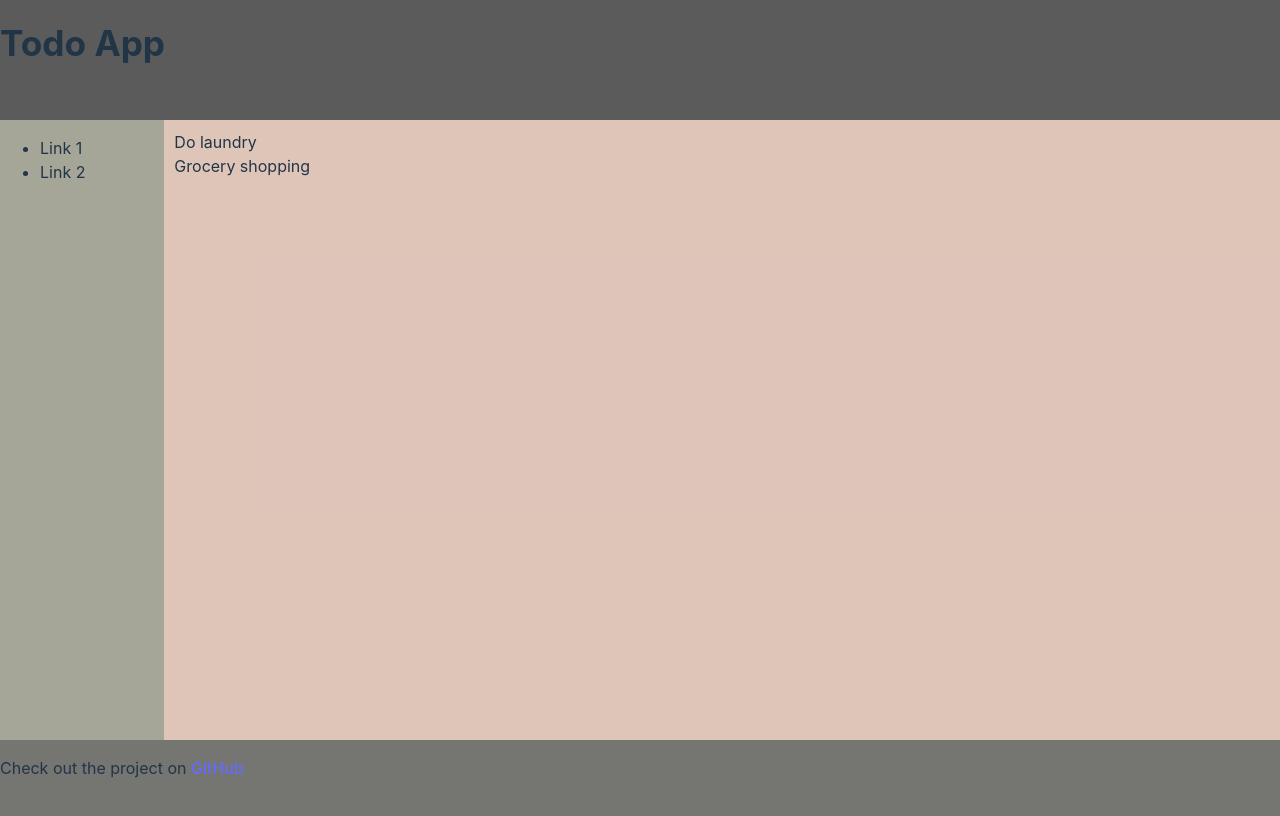
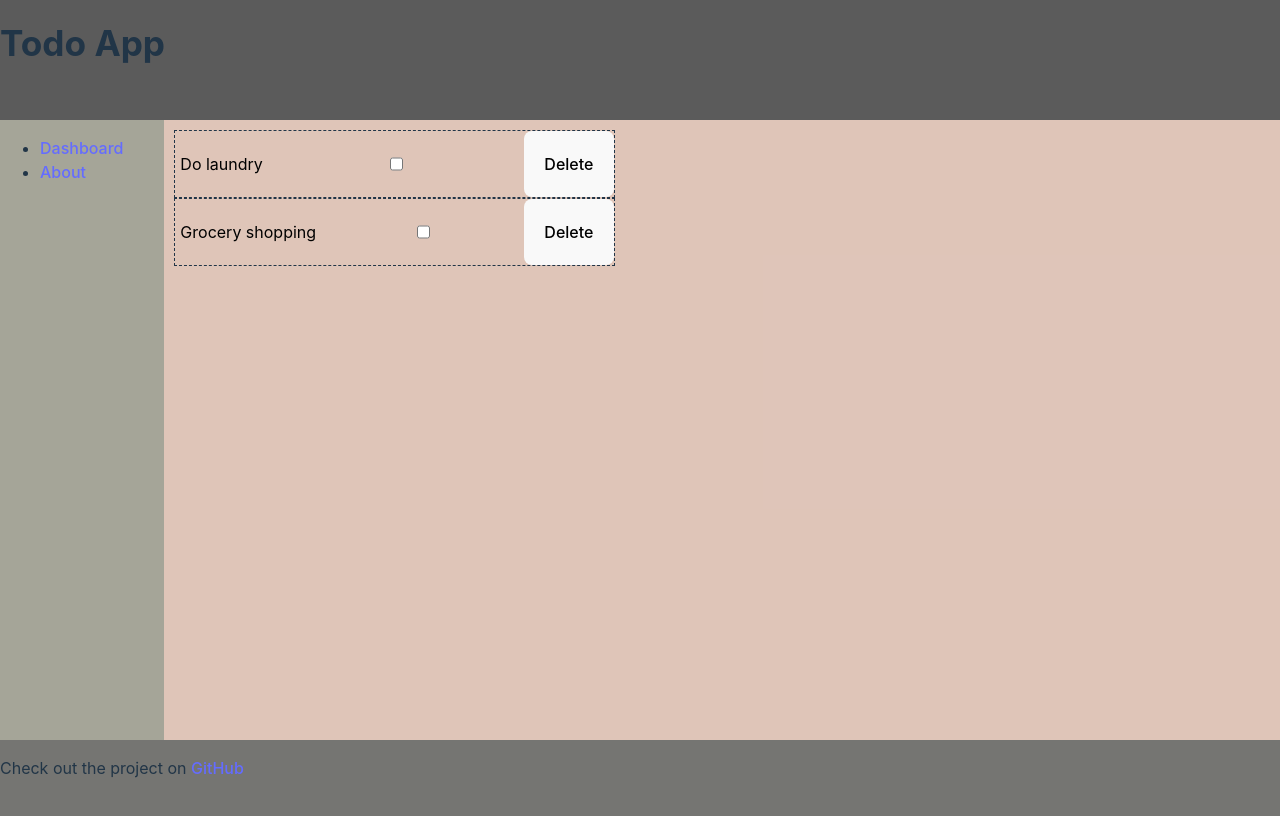
Before and after one commit to kodah-space/mini-project-todolist, a React (Vite) app: page / in a window 1280 px wide. Shown: the top 816 px of the page. Built offline with nearby package versions, Linux system fonts and the light colour scheme.

Commit message:
delete and checkbox

```diff
--- a/src/App.jsx
+++ b/src/App.jsx
@@ -2,8 +2,9 @@ import React from "react";
 import Navbar from "./components/Navbar";
 import Footer from "./components/Footer";
 import Sidebar from "./components/Sidebar";
-import ItemList from "./components/ItemList";
+import TodoList from "./components/TodoList";
 import PageNotFound from "./components/PageNotFound";
+import About from "./components/About";
 import "./App.css";
 import { BrowserRouter as Router, Route, Routes } from "react-router-dom";
 
@@ -14,7 +15,8 @@ function App() {
       <div className="side-main-container">
         <Sidebar />
         <Routes>
-          <Route path="/" element={<ItemList />} />
+          <Route path="/" element={<TodoList />} />
+          <Route path="/about" element={<About />} />
           <Route path="*" element={<PageNotFound />} />
         </Routes>
       </div>
--- a/src/components/Itemlist.css
+++ b/src/components/About.css
@@ -1,4 +1,4 @@
-.itemlist-container {
+.about-container {
   background-color: rgba(201, 150, 150, 0.5);
   width: 100%;
   height: 75vh;
--- /dev/null
+++ b/src/components/About.jsx
@@ -0,0 +1,36 @@
+import "./About.css";
+import React from "react";
+function About() {
+  return (
+    <footer className="about-container">
+      <h2>About</h2>
+      <p>
+        Lorem ipsum dolor sit amet, consectetur adipiscing elit. Donec in turpis
+        non lorem commodo interdum. Proin dignissim ac velit quis blandit.
+        Nullam ac odio at mauris egestas sodales. Nunc ipsum libero, blandit sit
+        amet mollis nec, sodales nec elit. Vestibulum ante ipsum primis in
+        faucibus orci luctus et ultrices posuere cubilia curae; Duis est nisi,
+        lobortis at mollis at, varius ac turpis. Curabitur commodo aliquet eros,
+        vitae sollicitudin diam tincidunt eget. Pellentesque habitant morbi
+        tristique senectus et netus et malesuada fames ac turpis egestas. Nunc
+        efficitur, lacus a dictum elementum, lorem nisi vehicula magna,
+        pellentesque pulvinar orci augue in ligula. Interdum et malesuada fames
+        ac ante ipsum primis in faucibus. Donec eu mauris metus. Praesent eget
+        magna et erat viverra convallis et quis felis. Aliquam hendrerit rhoncus
+        rhoncus. Nam mollis vehicula nisi imperdiet dignissim. Proin rutrum elit
+        ullamcorper pretium tempor. Nunc vitae mi vel diam sodales tempus eu nec
+        lacus. Nullam et purus sodales, mattis risus quis, venenatis neque.
+        Donec dapibus nibh at risus laoreet, in lacinia ipsum ornare. Sed cursus
+        eu justo vel luctus. In hac habitasse platea dictumst. Vestibulum ut
+        magna orci. Duis et erat a libero dapibus convallis. Aenean maximus est
+        nec purus mattis pellentesque. Aliquam imperdiet orci ex, varius varius
+        urna rhoncus at. Sed hendrerit cursus egestas. Praesent congue ante
+        gravida augue ultrices convallis tincidunt at lacus. Nulla imperdiet,
+        urna ac auctor imperdiet, sapien diam tempor elit, vel consequat nisi
+        purus lobortis sem.
+      </p>
+    </footer>
+  );
+}
+
+export default About;
--- a/src/components/ItemList.jsx
+++ /dev/null
@@ -1,19 +0,0 @@
-import React from "react";
-import "./Itemlist.css";
-
-const items = [
-  { id: 1, name: "Do laundry" },
-  { id: 2, name: "Grocery shopping" },
-];
-
-function ItemList() {
-  return (
-    <div className="itemlist-container">
-      {items.map((item) => (
-        <div key={item.id}>{item.name}</div>
-      ))}
-    </div>
-  );
-}
-
-export default ItemList;
--- a/src/components/Sidebar.jsx
+++ b/src/components/Sidebar.jsx
@@ -1,14 +1,19 @@
 import React from "react";
 import "./Sidebar.css";
-
-import { Routes, Route } from "react-router-dom";
+import { Link } from "react-router-dom";
 
 function Sidebar() {
   return (
     <div className="sidebar-container">
       <ul>
-        <li>Link 1</li>
-        <li>Link 2</li>
+        <li>
+          {" "}
+          <Link to="/"> Dashboard </Link> {/* <== ADD */}
+        </li>
+        <li>
+          <Link to="/about"> About </Link> {/* <== ADD */}
+        </li>
+
         {/* Add more links as your app grows */}
       </ul>
     </div>
--- /dev/null
+++ b/src/components/TodoList.css
@@ -0,0 +1,19 @@
+.todolist-container {
+  background-color: rgba(201, 150, 150, 0.5);
+  width: 100%;
+  height: 75vh;
+  padding: 10px;
+}
+
+.todo-item-container {
+  display: flex;
+  border: 1px;
+  border-style: dashed;
+  width: 40%;
+  justify-content: space-between;
+}
+
+.taskName {
+  padding: 5px;
+  color: black;
+}
--- /dev/null
+++ b/src/components/TodoList.jsx
@@ -0,0 +1,43 @@
+import React from "react";
+import "./TodoList.css";
+import { useState } from "react";
+
+const todosData = [
+  { id: 1, taskName: "Do laundry", isCompleted: false },
+  { id: 2, taskName: "Grocery shopping", isCompleted: false },
+];
+
+function TodoList() {
+  const [todos, setTodos] = useState(todosData);
+  // const [taskName, setTask] = useState("");
+  // const [isCompleted, setIsCompleted] = useState(false);
+
+  const handleDelete = (todoId) => {
+    const filteredTodos = todos.filter((todo) => {
+      return todo.id !== todoId;
+    });
+    setTodos(filteredTodos);
+  };
+
+  function toggleIsCompleted(todoId) {
+    setTodos((prevTodos) =>
+      prevTodos.map((item) =>
+        item.id === todoId ? { ...item, isCompleted: !item.isCompleted } : item
+      )
+    );
+  }
+
+  return (
+    <div className="todolist-container">
+      {todos.map((todo) => (
+        <div key={todo.id} className="todo-item-container">
+          <p className="taskName">{todo.taskName}</p>
+          <input type="checkbox" onClick={() => toggleIsCompleted(todo.id)} />
+          <button onClick={() => handleDelete(todo.id)}>Delete</button>
+        </div>
+      ))}
+    </div>
+  );
+}
+
+export default TodoList;
```
